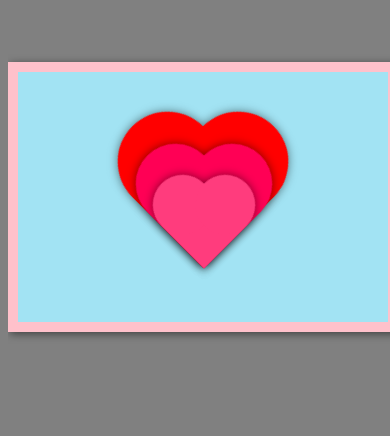
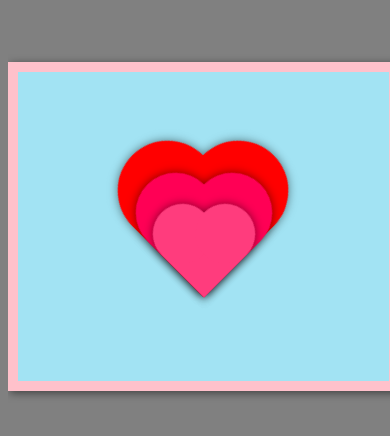
Before and after one commit to Ashleytech7/valentines-day, a plain HTML site: page index.html in a window 390 px wide. Shown: the part 146-582 px from the top of the page. Drawn offline with Linux system fonts and the light colour scheme.

Commit message:
Update style.css

```diff
--- a/style.css
+++ b/style.css
@@ -171,3 +171,20 @@
   .heart-3:after {
     left: 30px;
   }
+
+/* Responsive Design */
+@media (max-width: 480px) {
+    .card {
+        width: 95%;
+        height: auto;
+        aspect-ratio: 1.2;
+    }
+
+    .card .textContainer #header {
+        font-size: 1.2rem;
+    }
+
+    .card p {
+        font-size: 0.9rem;
+    }
+}
```
